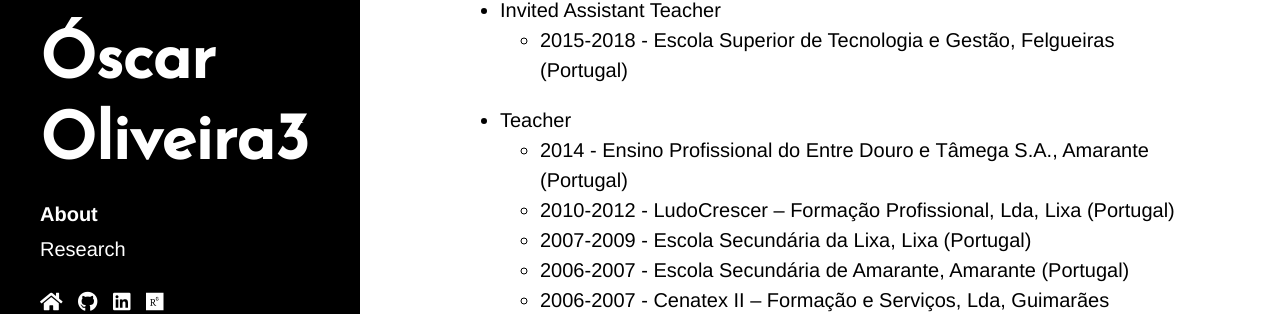
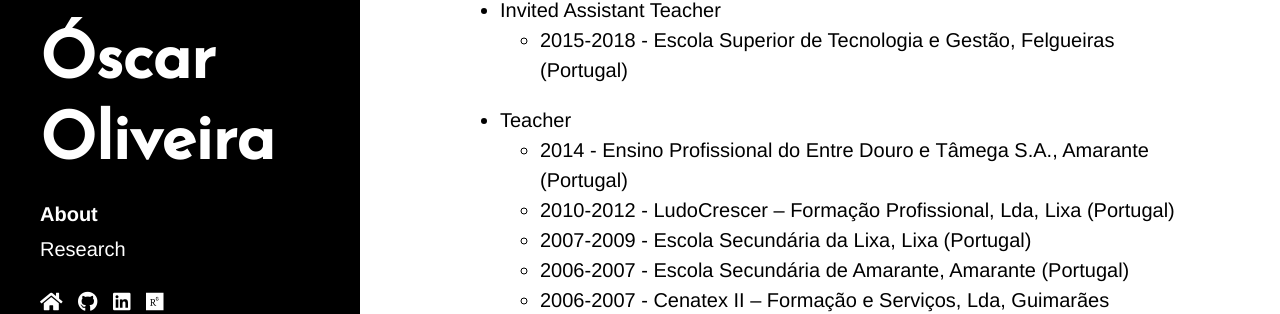
Before and after one commit to Oscar-Oliveira/blog, a Jekyll site: the page built from about.md, in a window 1280 px wide. Shown: the part 563-877 px from the top of the page. Built offline with Jekyll 4.4.1, drawn with Linux system fonts in a browser that asks for light colours.

Commit message:
1st commit

```diff
--- a/_config.yml
+++ b/_config.yml
@@ -6,9 +6,9 @@
 permalink:        pretty
 
 # Setup
-title:            Óscar Oliveira3
-url:              https://oscar-oliveira.github.io
-baseurl:          /blog
+title:            Óscar Oliveira
+url:              https://oscar-oliveira.github.io/blog
+baseurl:          ""
 
 author:
   name:           'Óscar Oliveira'
```
